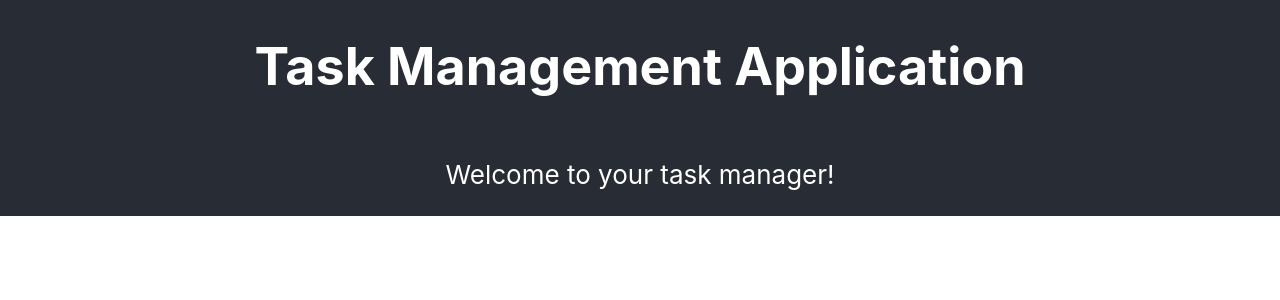
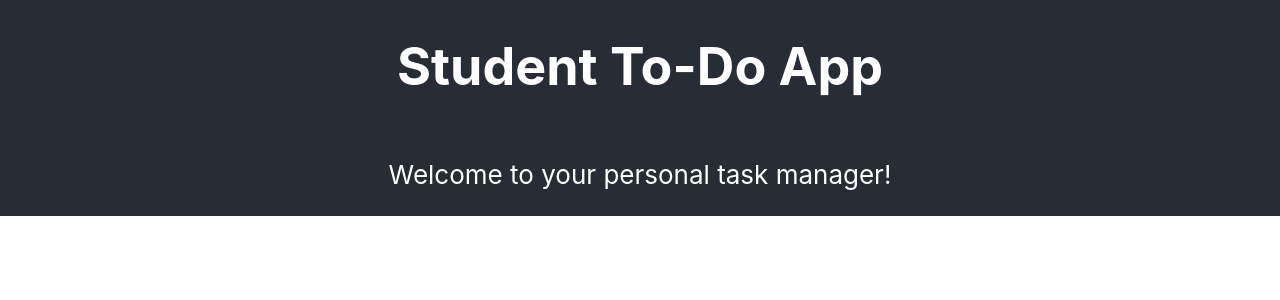
Before and after one commit to lordofwrongs/ai-scrum-team, a React (Create React App) app in the folder frontend/: page / in a window 1280 px wide. Shown: the top 300 px of the page. Built offline with nearby package versions, Linux system fonts and the light colour scheme; the HTML template or start-up script is replaced by a standard one.

Commit message:
Update frontend/src/App.js

```diff
--- a/frontend/src/App.js
+++ b/frontend/src/App.js
@@ -5,11 +5,11 @@ function App() {
   return (
     <div className="App">
       <header className="App-header">
-        <h1>Task Management Application</h1>
-        <p>Welcome to your task manager!</p>
+        <h1>Student To-Do App</h1>
+        <p>Welcome to your personal task manager!</p>
       </header>
       <main>
-        {/* Task management UI will go here */}
+        {/* To-do list will go here */}
       </main>
     </div>
   );
```
